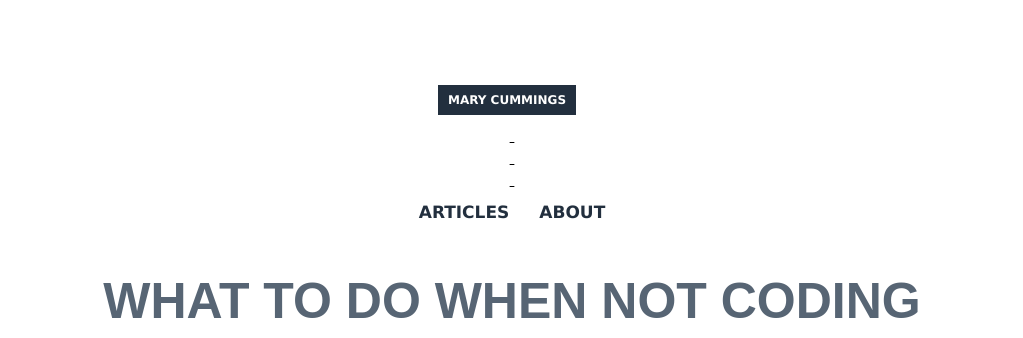
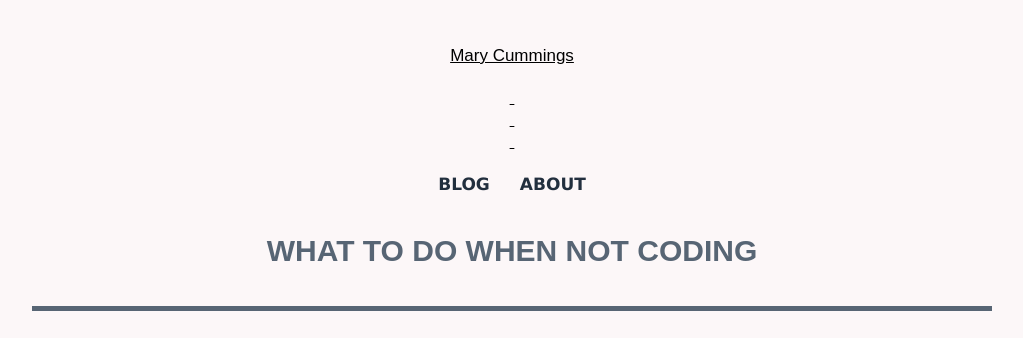
Before and after one commit to MaryBobs/mary-cummings, a Gatsby site: page /baking/ in a window 1280 px wide. Shown: the top 338 px of the page, without its empty margins (128-1151 px from the left). Built offline with nearby package versions, Linux system fonts and the light colour scheme; Gatsby itself is replaced by a stand-in of ours; grey boxes are pictures that could not be loaded.

Commit message:
re-styles header

```diff
--- a/src/components/header.js
+++ b/src/components/header.js
@@ -7,8 +7,8 @@
 )
 
 const HomeButton = props => (
-    <Link to={props.to}>
-        <div className={styles.button}>{props.text}</div>
+    <Link to={props.to} className={styles.linkHome}>
+        <div >{props.text}</div>
     </Link>
 )
 
@@ -56,14 +56,18 @@
 
                     <div className={styles.row}>
                         <HomeButton to="/" text={data.site.siteMetadata.title}/>
+                    </div>
+
+                    <div className={styles.row}>
+
                         <SocialButton site="github" username="marybobs"></SocialButton>
                         <SocialButton site="linkedin" username="mvcummings"></SocialButton>
                         <SocialButton site="twitter" username="marybobz"></SocialButton>
                     </div>
 
                     <div className={styles.row}>
-                        <HeaderLink to="/" text="ARTICLES"/>
-                        <HeaderLink to="/about" text="ABOUT"/>
+                        <HeaderLink to="/" text="Blog"/>
+                        <HeaderLink to="/about" text="About"/>
                     </div>
 
                 </header>
--- a/src/components/header.module.scss
+++ b/src/components/header.module.scss
@@ -5,11 +5,11 @@
     min-height: 140px;
     margin: 0 auto;
     padding-top: 30px;
-    margin-top: 50px;
+    margin-top: 5px;
 
     .row {
       text-align: center;
-      padding: 5px;
+      padding: 10px;
     }
 
     .button {
@@ -26,8 +26,8 @@
         padding-left: 10px;
         margin-right: 10px;
         padding-right: 10px;
-
-        margin-bottom: 10px;
+        margin-bottom: 5px;
+        margin-top: 10px;
 
         &:hover {
             background-color: $color-pallete-2;
@@ -59,9 +59,11 @@
         background-image: url('../images/linkedin.png');
     }
 
+
+
     .link {
         color: $color-pallete-1;
-
+        text-transform: uppercase;
         font-family: Verdana, Geneva, Tahoma, sans-serif;
         font-size: 17px;
         font-weight: bold;
@@ -77,4 +79,9 @@
 
     }
 
+    .link-home {
+        @extend .link;
+        font-size: 40px;
+    }
+
 }
--- a/src/components/layout.js
+++ b/src/components/layout.js
@@ -10,7 +10,7 @@
         {children}
         </div>
         <Footer>
-            My new Blog 2020
+            Mary Cummings 2020
         </Footer>
     </div>
 )
--- a/src/components/title.module.scss
+++ b/src/components/title.module.scss
@@ -9,8 +9,8 @@
     color: $color-pallete-9;
 
         .title {
-            font-size: 50px;
-            line-height: 60px;
+            font-size: 30px;
+            line-height: 40px;
         }
 
         .subtitle {
--- a/src/styles/global.scss
+++ b/src/styles/global.scss
@@ -1,7 +1,7 @@
 $container-width: 100%;
 $site-width: 960px;
 $color-pallete-1: #222f3e;
-$color-pallete-2: #0984e3;
+$color-pallete-2: #E94F30;
 $color-pallete-3: #222f3e;
 $color-pallete-4: #ffffff;
 $color-pallete-5: #fafafa;
```
Also changed, not shown: src/styles/global.css.
